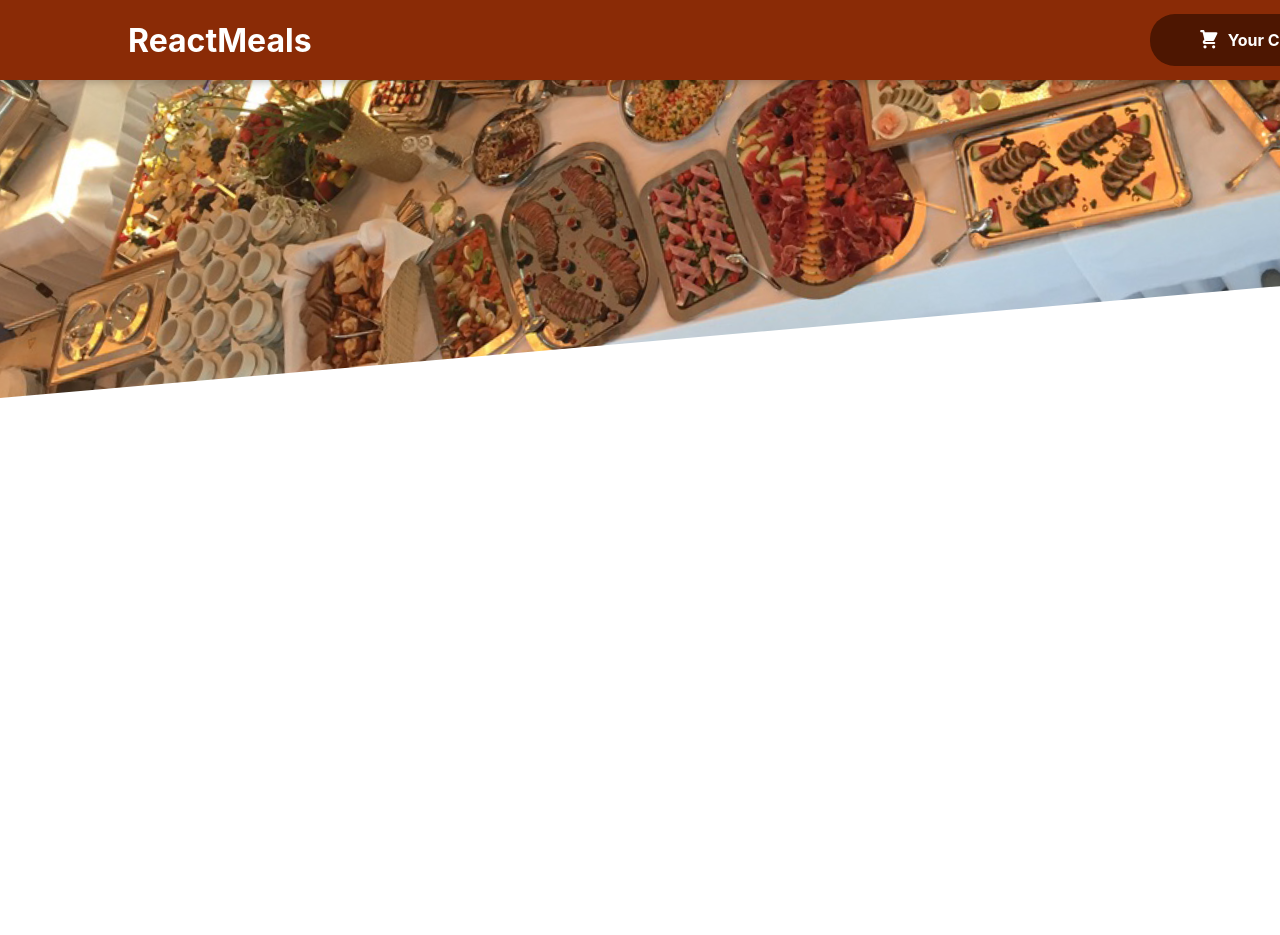
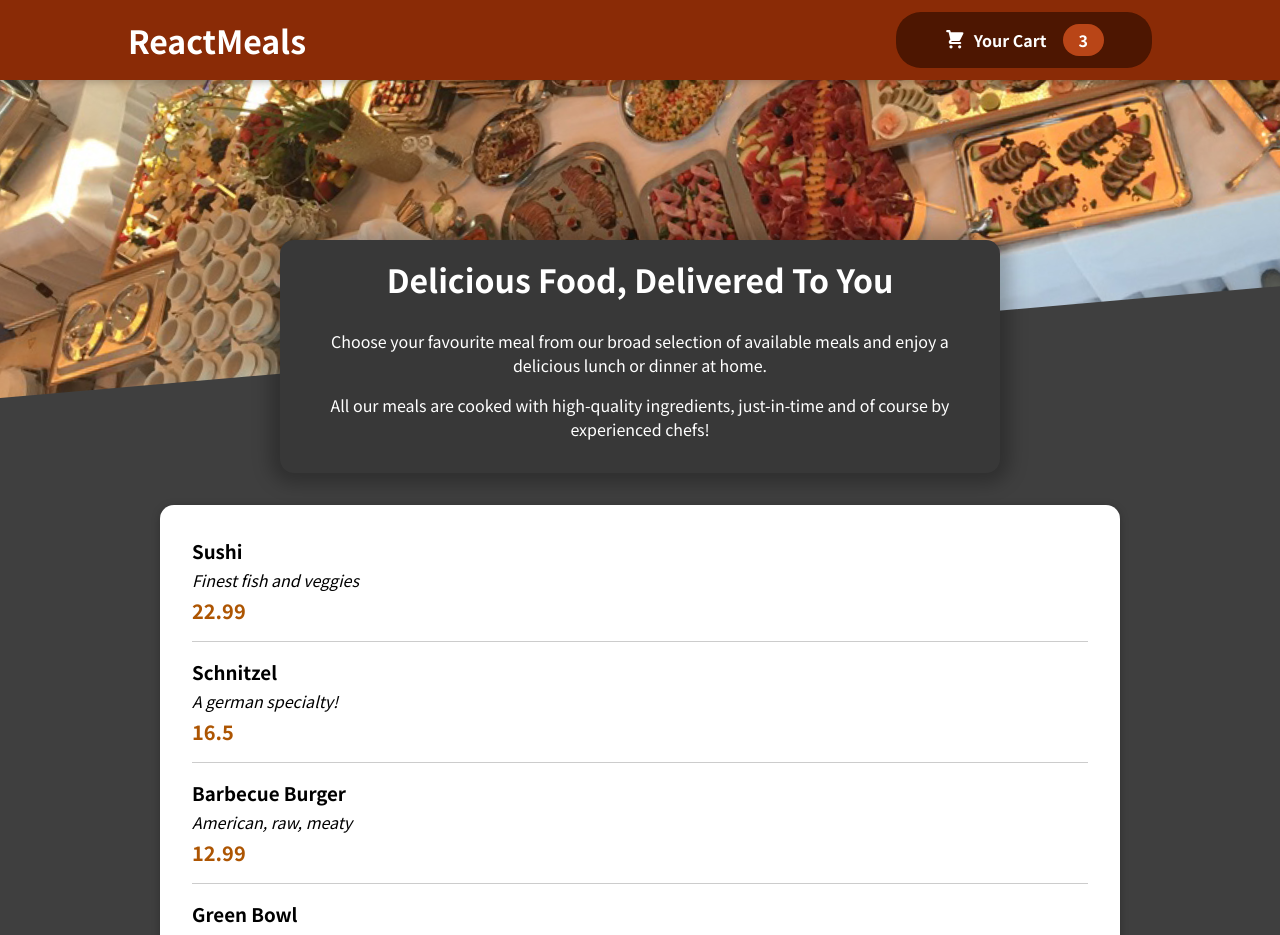
Before and after one commit to ShieldStark/food-ordering, a React (Create React App) app: page / in a window 1280 px wide. Shown: the top 935 px of the page. Before the commit the page ends 800 px from the top, so only its background shows below. Built offline with nearby package versions, Linux system fonts and the light colour scheme.

Commit message:
MealItem

```diff
--- a/src/App.js
+++ b/src/App.js
@@ -1,12 +1,15 @@
-import logo from './logo.svg';
-import './App.css';
+
 import Header from './components/Layout/Header';
 import { Fragment } from 'react';
+import Meals from './components/Meals/Meals';
 
 function App() {
   return (
     <Fragment>
       <Header/>
+      <main>
+        <Meals/>
+      </main>
     </Fragment>
   );
 }
--- /dev/null
+++ b/src/components/Meals/Available.module.css
@@ -0,0 +1,24 @@
+.meals {
+    max-width: 60rem;
+    width: 90%;
+    margin: 2rem auto;
+    animation: meals-appear 1s ease-out forwards;
+  }
+
+  .meals ul {
+    list-style: none;
+    margin: 0;
+    padding: 0;
+  }
+
+  @keyframes meals-appear {
+    from {
+      opacity: 0;
+      transform: translateY(3rem);
+    }
+
+    to {
+      opacity: 1;
+      transform: translateY(0);
+    }
+  }
--- /dev/null
+++ b/src/components/Meals/AvailableMeals.js
@@ -0,0 +1,43 @@
+import Card from '../UI/Card'
+import classes from './Available.module.css'
+import MealItem from './MealItem/MealItem'
+const DUMMY_MEALS = [
+    {
+      id: 'm1',
+      name: 'Sushi',
+      description: 'Finest fish and veggies',
+      price: 22.99,
+    },
+    {
+      id: 'm2',
+      name: 'Schnitzel',
+      description: 'A german specialty!',
+      price: 16.5,
+    },
+    {
+      id: 'm3',
+      name: 'Barbecue Burger',
+      description: 'American, raw, meaty',
+      price: 12.99,
+    },
+    {
+      id: 'm4',
+      name: 'Green Bowl',
+      description: 'Healthy...and green...',
+      price: 18.99,
+    },
+  ];
+
+const AvailableMeals = () =>{
+    const mealsList=DUMMY_MEALS.map(meal=><MealItem key={meal.id} name={meal.name} description={meal.description} price={meal.price}/>);
+    return(
+        <section className={classes.meals}>
+          <Card>
+            <ul>
+                {mealsList}
+            </ul>
+          </Card>
+        </section>
+    );
+};
+export default AvailableMeals;
--- /dev/null
+++ b/src/components/Meals/MealItem/MealItem.js
@@ -0,0 +1,15 @@
+import classes from './MealItem.module.css'
+const MealItem = props => {
+    const price =`$${props.price.toFixed(2)}`;
+    return <li className={classes.meal}>
+        <div>
+            <h3>{props.name}</h3>
+            <div className={classes.description}>{props.description}</div>
+            <div className={classes.price}>{props.price}</div>
+        </div>
+        <div>
+
+        </div>
+    </li>
+}
+export default MealItem;
--- /dev/null
+++ b/src/components/Meals/Meals.js
@@ -0,0 +1,13 @@
+import MealsSummary from "./MealsSummary";
+import AvailableMeals from "./AvailableMeals";
+import { Fragment } from "react";
+const Meals = () =>{
+    return(
+        <Fragment>
+            <MealsSummary/>
+            <AvailableMeals/>
+        </Fragment>
+    );
+
+};
+export default Meals;
--- /dev/null
+++ b/src/components/Meals/MealsSummary.js
@@ -0,0 +1,17 @@
+import classes from './MealsSummary.module.css'
+const MealsSummary = () =>{
+    return(
+        <section className={classes.summary}>
+            <h2>Delicious Food, Delivered To You</h2>
+            <p>
+                Choose your favourite meal from our broad selection of available meals
+                and enjoy a delicious lunch or dinner at home.
+            </p>
+            <p>
+                All our meals are cooked with high-quality ingredients, just-in-time and of course by experienced chefs!
+            </p>
+        </section>
+    );
+};
+
+export default MealsSummary;
--- /dev/null
+++ b/src/components/Meals/MealsSummary.module.css
@@ -0,0 +1,17 @@
+.summary{
+    text-align: center;
+    max-width: 45rem;
+    width: 90%;
+    margin: auto;
+    margin-top: -10rem;
+    position: relative;
+    background-color: #383838;
+    color: white;
+    padding: 1rem;
+    border-radius: 14px;
+    box-shadow: 0 1px 18px 10px rgba(0, 0, 0, 0.25);
+}
+.summary h2{
+    font-size: 2rem;
+    margin-top: 0;
+}
--- /dev/null
+++ b/src/components/UI/Card.js
@@ -0,0 +1,6 @@
+import classes from './Card.module.css';
+
+const Card = props =>{
+    return <div className={classes.card}>{props.children}</div>
+};
+export default Card;
--- /dev/null
+++ b/src/components/UI/Card.module.css
@@ -0,0 +1,6 @@
+.card {
+    padding: 1rem;
+    box-shadow: 0 2px 8px rgba(0, 0, 0, 0.25);
+    border-radius: 14px;
+    background-color: white;
+  }
--- a/src/index.css
+++ b/src/index.css
@@ -1,13 +1,14 @@
+@import url('https://fonts.googleapis.com/css2?family=Noto+Sans+JP:wght@400;700&display=swap');
+
+* {
+  box-sizing: border-box;
+}
+
+html {
+  font-family: 'Noto Sans JP', sans-serif;
+}
+
 body {
   margin: 0;
-  font-family: -apple-system, BlinkMacSystemFont, 'Segoe UI', 'Roboto', 'Oxygen',
-    'Ubuntu', 'Cantarell', 'Fira Sans', 'Droid Sans', 'Helvetica Neue',
-    sans-serif;
-  -webkit-font-smoothing: antialiased;
-  -moz-osx-font-smoothing: grayscale;
+  background-color: #3f3f3f;
 }
-
-code {
-  font-family: source-code-pro, Menlo, Monaco, Consolas, 'Courier New',
-    monospace;
-}
```
Also changed, not shown: src/components/Meals/MealItem/MealItemForm.js (added).
